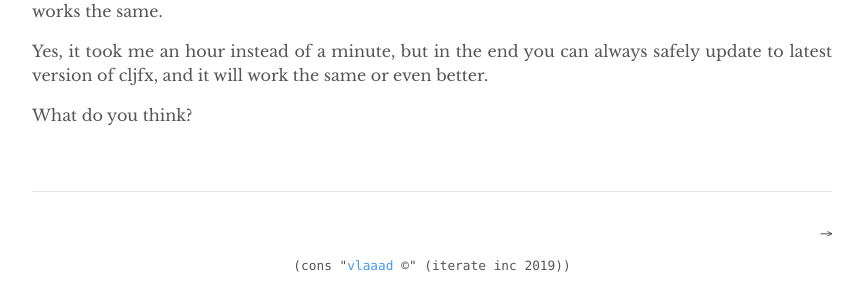
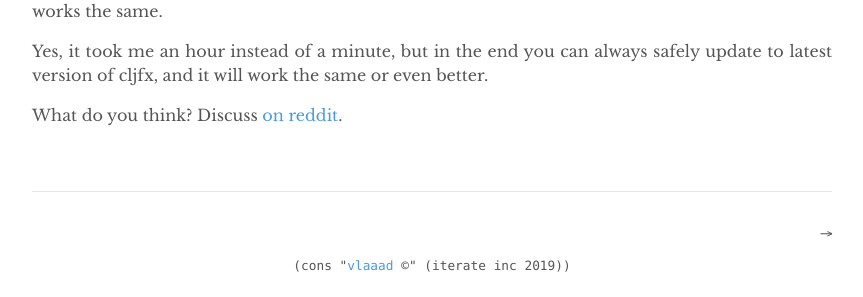
Before and after one commit to vlaaad/vlaaad.github.io, a Jekyll site: the page built from _posts/2019-04-05-growing-cljfx.md, in a window 1280 px wide and 900 px high, scrolled down 3068 px. Shown: the part 577-874 px from the top of the window, without its empty margins (208-1071 px from the left). Built offline with Jekyll 4.4.1, drawn with Linux system fonts in a browser that asks for light colours.

Commit message:
Add reddit link

```diff
--- a/_posts/2019-04-05-growing-cljfx.md
+++ b/_posts/2019-04-05-growing-cljfx.md
@@ -103,4 +103,4 @@
 
 Yes, it took me an hour instead of a minute, but in the end you can always safely update to latest version of cljfx, and it will work the same or even better.
 
-What do you think?
+What do you think? Discuss [on reddit](https://www.reddit.com/r/Clojure/comments/b9rhk2/growing_cljfx/).
```
